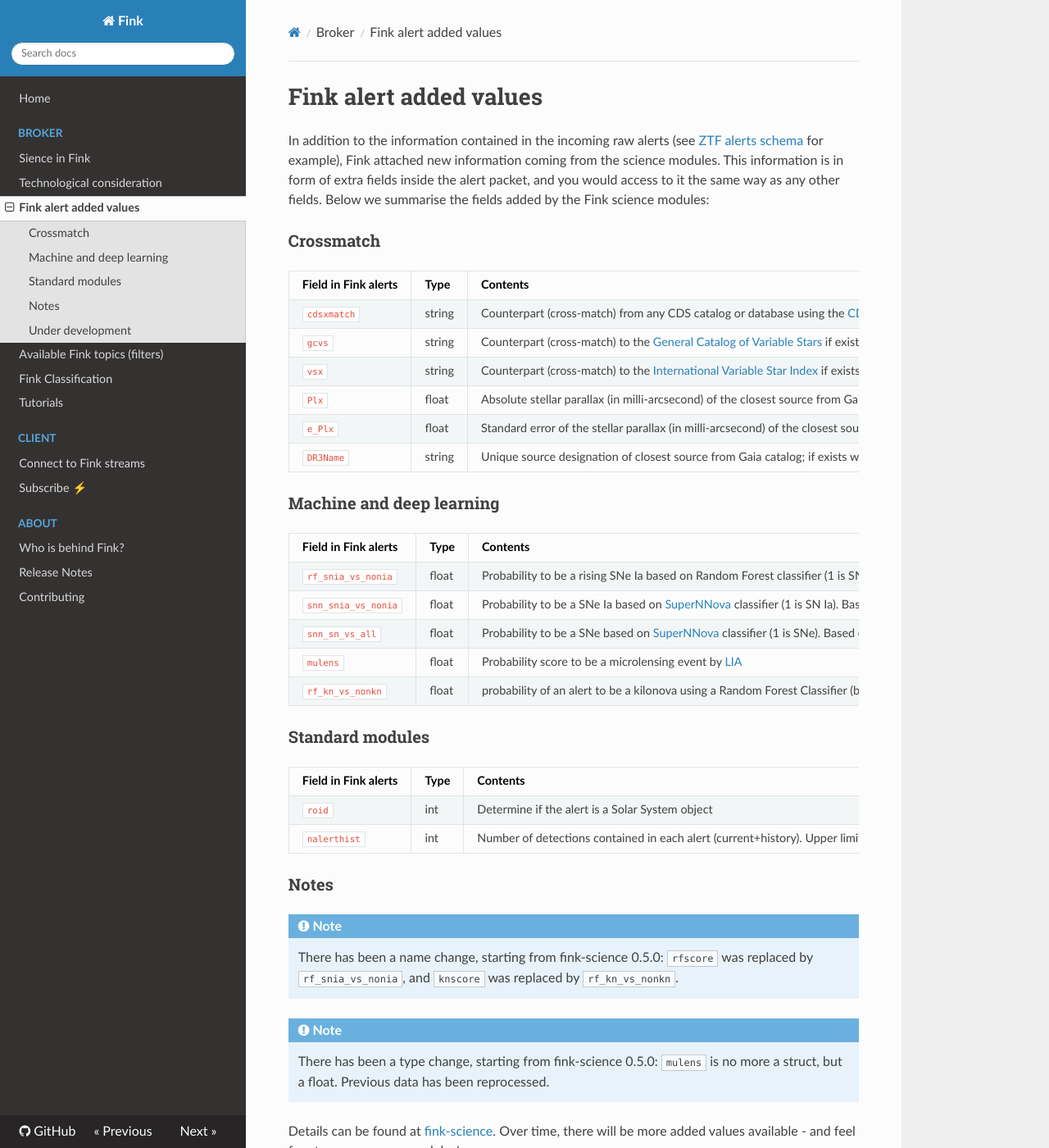
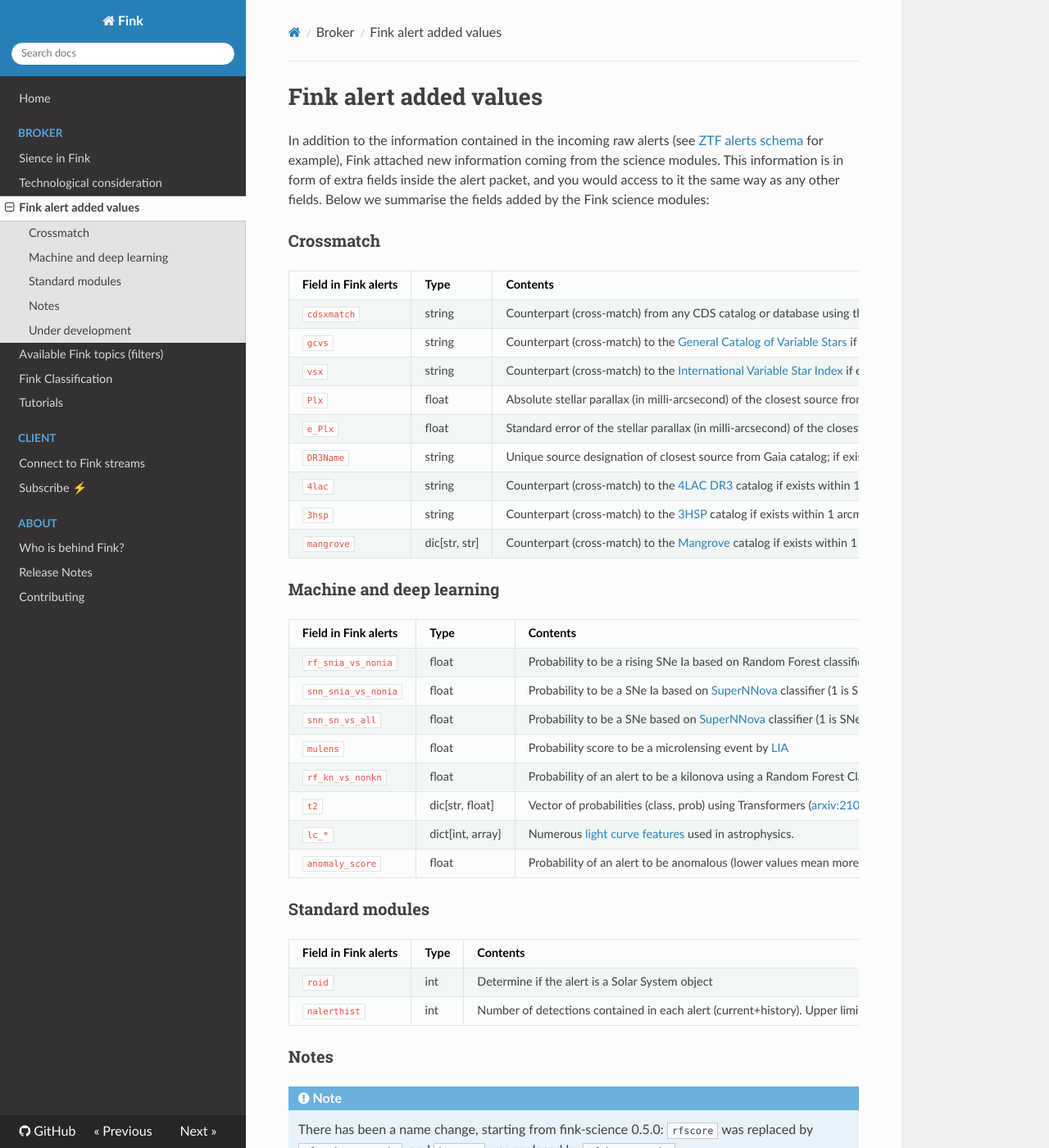
Before and after one commit to astrolabsoftware/fink, an MkDocs documentation site: the page built from docs/science/added_values.md, in a window 1280 px wide and 1400 px high. Shown: the whole window at 82% size. Built offline with MkDocs 1.6.1, drawn with Linux system fonts in a browser that asks for light colours; nearby versions of some CDN libraries; some of the changed text lies outside the part shown.

Commit message:
Add new added values

```diff
--- a/docs/science/added_values.md
+++ b/docs/science/added_values.md
@@ -12,6 +12,9 @@ In addition to the information contained in the incoming raw alerts (see [ZTF al
 | `Plx` | float | Absolute stellar parallax (in milli-arcsecond) of the closest source from Gaia catalog; if exists within 1 arcsec. | 2022/07 |
 | `e_Plx` | float | Standard error of the stellar parallax (in milli-arcsecond) of the closest source from Gaia catalog; if exists within 1 arcsec. | 2022/07 |
 | `DR3Name` | string | Unique source designation of closest source from Gaia catalog; if exists within 1 arcsec. | 2022/07 |
+| `4lac` | string | Counterpart (cross-match) to the [4LAC DR3](https://fermi.gsfc.nasa.gov/ssc/data/access/lat/4LACDR3/) catalog if exists within 1 arcminute. | 2023/01 |
+| `3hsp` | string | Counterpart (cross-match) to the [3HSP](https://www.ssdc.asi.it/3hsp/) catalog if exists within 1 arcminute. | 2023/01 |
+| `mangrove` | dic[str, str] | Counterpart (cross-match) to the [Mangrove](https://mangrove.lal.in2p3.fr/index.php) catalog if exists within 1 arcminute. | 2023/01 |
 
 ### Machine and deep learning
 
@@ -21,7 +24,10 @@ In addition to the information contained in the incoming raw alerts (see [ZTF al
 | `snn_snia_vs_nonia` | float | Probability to be a SNe Ia based on [SuperNNova](https://supernnova.readthedocs.io/en/latest/) classifier (1 is SN Ia). Based on https://arxiv.org/abs/1901.06384 | 2019/11 |
 | `snn_sn_vs_all` | float | Probability to be a SNe based on [SuperNNova](https://supernnova.readthedocs.io/en/latest/) classifier (1 is SNe). Based on https://arxiv.org/abs/1901.06384 | 2019/11 |
 | `mulens`| float | Probability score to be a microlensing event by [LIA](https://github.com/dgodinez77/LIA) | 2019/11 |
-| `rf_kn_vs_nonkn` | float | probability of an alert to be a kilonova using a Random Forest Classifier (binary classification). | 2019/11 |
+| `rf_kn_vs_nonkn` | float | Probability of an alert to be a kilonova using a Random Forest Classifier (binary classification). | 2019/11 |
+| `t2` | dic[str, float] | Vector of probabilities (class, prob) using Transformers ([arxiv:2105.06178](https://arxiv.org/abs/2105.06178)) | 2023/01 |
+| `lc_*` | dict[int, array<double>] | Numerous [light curve features](https://arxiv.org/pdf/2012.01419.pdf#section.A1) used in astrophysics. | 2023/01 |
+| `anomaly_score` | float | Probability of an alert to be anomalous (lower values mean more anomalous observations) based on `lc_*` | 2023/01 |
 
 ### Standard modules
 
```
Also changed, not shown: other parts of docs/science/added_values.md (+0 -5 lines).
